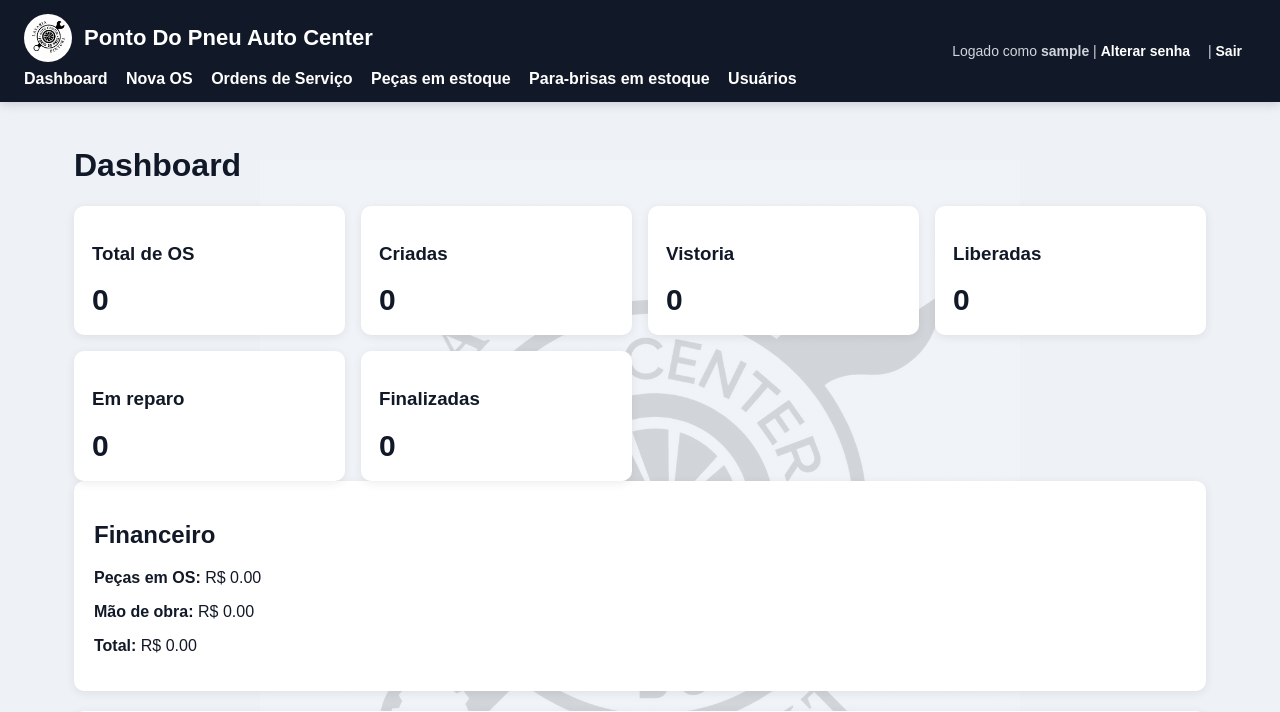
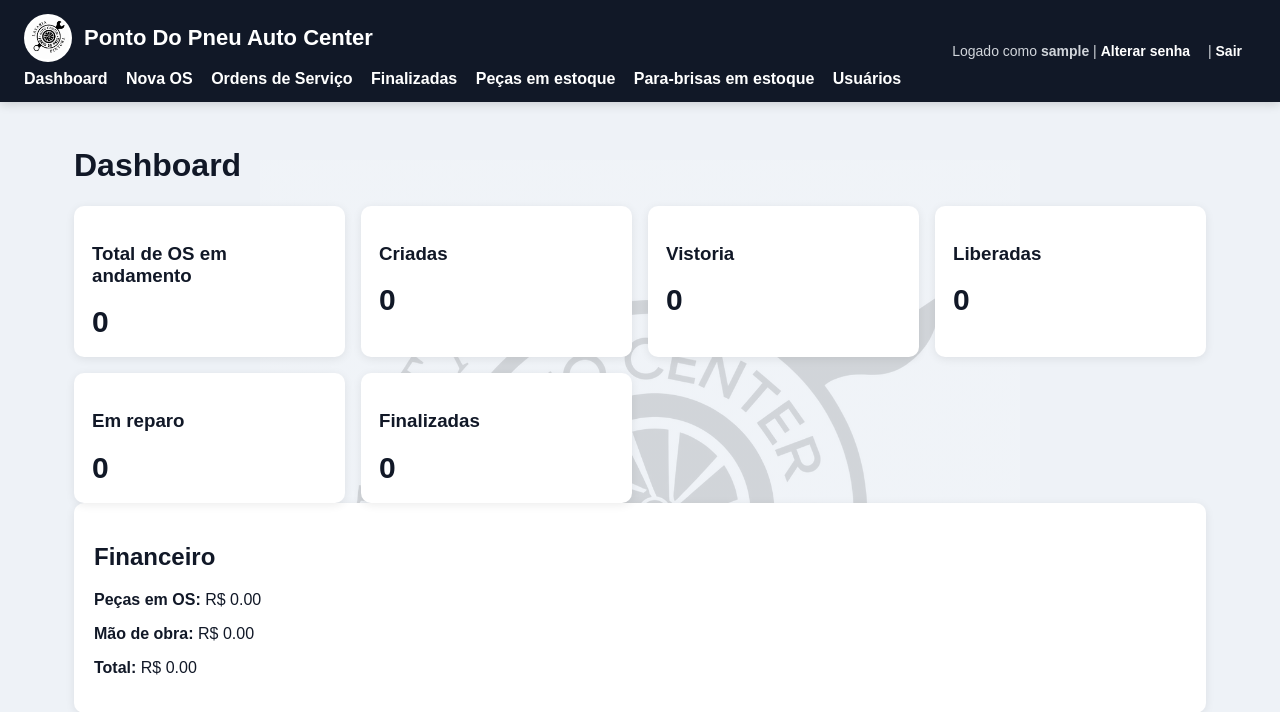
Before and after one commit to pontopneulatariaepintura-web/SistemaOS, a Flask app: page / in a window 1280 px wide. Shown: the top 712 px of the page. Run offline with Flask 3, Linux system fonts and the light colour scheme; the visitor is signed in with stand-in values (Sample User, id 1).

Commit message:
Adicionar filtros e aba de OS finalizadas

```diff
--- a/app.py
+++ b/app.py
@@ -316,8 +316,37 @@ def nova_os():
 @app.route("/listar_os")
 @login_required
 def listar_os():
-    lista = OS.query.order_by(OS.id.desc()).all()
-    return render_template("listar_os.html", os_list=lista)
+    status = request.args.get("status", "").strip().upper()
+    query = OS.query
+    titulo = "Ordens de serviço em andamento"
+    empty_message = "Nenhuma ordem de serviço em andamento."
+
+    if status:
+        if status not in STATUS_FLOW:
+            flash("Filtro de status inválido.", "danger")
+            return redirect(url_for("listar_os"))
+        query = query.filter_by(status=status)
+        titulo = f"Ordens de serviço - {status}"
+        empty_message = f"Nenhuma ordem de serviço com status {status}."
+    else:
+        query = query.filter(OS.status != "FINALIZADA")
+
+    lista = query.order_by(OS.id.desc()).all()
+    return render_template("listar_os.html", os_list=lista, titulo=titulo, empty_message=empty_message, status_atual=status)
+
+
+@app.route("/os_finalizadas")
+@login_required
+def os_finalizadas():
+    lista = OS.query.filter_by(status="FINALIZADA").order_by(OS.id.desc()).all()
+    return render_template(
+        "listar_os.html",
+        os_list=lista,
+        titulo="Ordens de serviço finalizadas",
+        empty_message="Nenhuma ordem de serviço finalizada.",
+        status_atual="FINALIZADA",
+        finalizadas_view=True,
+    )
 
 
 @app.route("/editar_os/<int:id>", methods=["GET", "POST"])
--- a/templates/base.html
+++ b/templates/base.html
@@ -29,6 +29,8 @@
         .panel { background: white; border-radius: 10px; padding: 20px; box-shadow: 0 2px 10px rgba(0,0,0,.08); margin-bottom: 20px; }
         .grid { display: grid; grid-template-columns: repeat(auto-fit, minmax(220px, 1fr)); gap: 16px; }
         .card { background: white; border-radius: 10px; padding: 18px; box-shadow: 0 2px 10px rgba(0,0,0,.08); }
+        .metric-card { color: inherit; text-decoration: none; transition: transform .18s, box-shadow .18s; }
+        .metric-card:hover { transform: translateY(-2px); box-shadow: 0 8px 22px rgba(0,0,0,.12); }
         .numero { font-size: 30px; font-weight: bold; margin-top: 8px; }
         .btn { display: inline-flex; align-items: center; justify-content: center; min-height: 38px; padding: 9px 14px; border-radius: 7px; border: 0; text-decoration: none; color: white; font-weight: bold; cursor: pointer; }
         .btn-primary { background: #2563eb; }
@@ -72,6 +74,7 @@
                     <a href="{{ url_for('dashboard') }}">Dashboard</a>
                     <a href="{{ url_for('nova_os') }}">Nova OS</a>
                     <a href="{{ url_for('listar_os') }}">Ordens de Servi&ccedil;o</a>
+                    <a href="{{ url_for('os_finalizadas') }}">Finalizadas</a>
                     <a href="{{ url_for('estoque') }}">Pe&ccedil;as em estoque</a>
                     <a href="{{ url_for('para_brisas') }}">Para-brisas em estoque</a>
                     {% if perfil_logado == 'admin' %}<a href="{{ url_for('usuarios') }}">Usu&aacute;rios</a>{% endif %}
--- a/templates/dashboard.html
+++ b/templates/dashboard.html
@@ -3,12 +3,12 @@
 {% block content %}
 <h1>Dashboard</h1>
 <div class="grid">
-    <div class="card"><h3>Total de OS</h3><div class="numero">{{ total_os }}</div></div>
-    <div class="card"><h3>Criadas</h3><div class="numero">{{ criadas }}</div></div>
-    <div class="card"><h3>Vistoria</h3><div class="numero">{{ vistoria }}</div></div>
-    <div class="card"><h3>Liberadas</h3><div class="numero">{{ liberadas }}</div></div>
-    <div class="card"><h3>Em reparo</h3><div class="numero">{{ reparo }}</div></div>
-    <div class="card"><h3>Finalizadas</h3><div class="numero">{{ finalizadas }}</div></div>
+    <a class="card metric-card" href="{{ url_for('listar_os') }}"><h3>Total de OS em andamento</h3><div class="numero">{{ total_os - finalizadas }}</div></a>
+    <a class="card metric-card" href="{{ url_for('listar_os', status='CRIADA') }}"><h3>Criadas</h3><div class="numero">{{ criadas }}</div></a>
+    <a class="card metric-card" href="{{ url_for('listar_os', status='VISTORIA') }}"><h3>Vistoria</h3><div class="numero">{{ vistoria }}</div></a>
+    <a class="card metric-card" href="{{ url_for('listar_os', status='LIBERADA') }}"><h3>Liberadas</h3><div class="numero">{{ liberadas }}</div></a>
+    <a class="card metric-card" href="{{ url_for('listar_os', status='REPARO') }}"><h3>Em reparo</h3><div class="numero">{{ reparo }}</div></a>
+    <a class="card metric-card" href="{{ url_for('os_finalizadas') }}"><h3>Finalizadas</h3><div class="numero">{{ finalizadas }}</div></a>
 </div>
 
 <div class="panel">
```
Also changed, not shown: templates/listar_os.html (+4 -4 lines).
